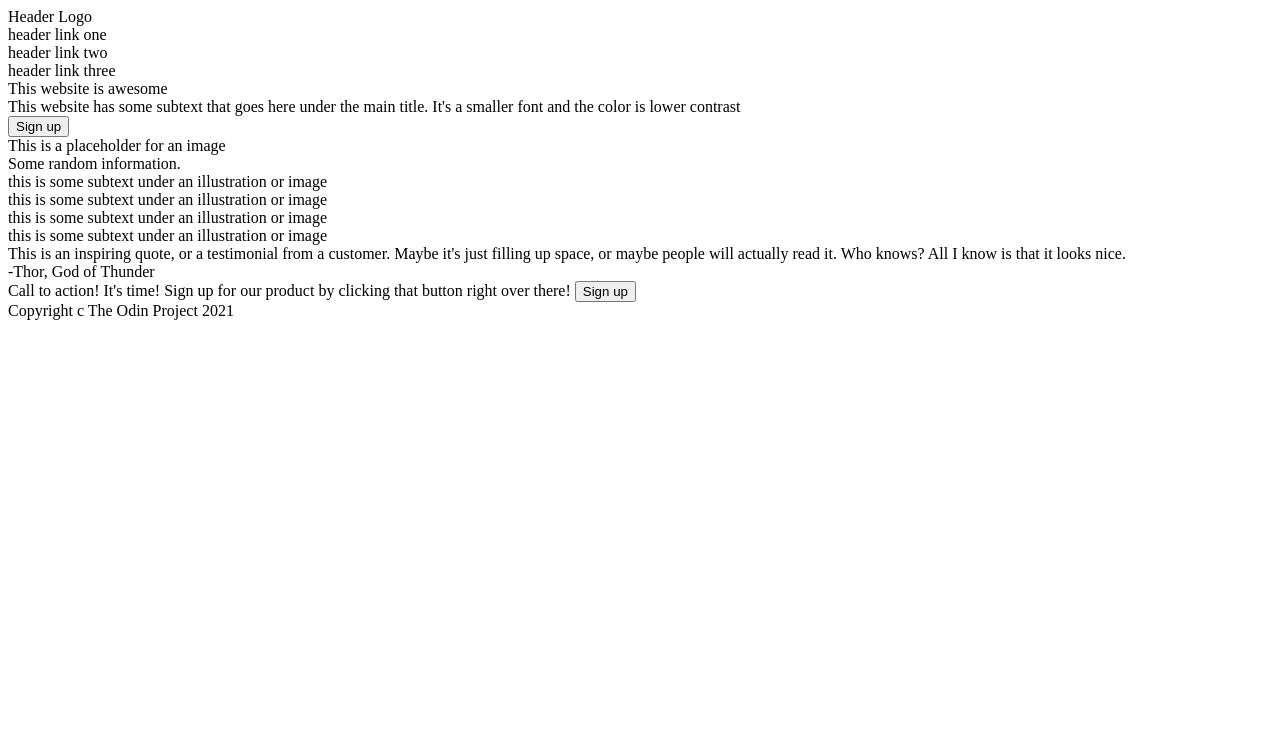
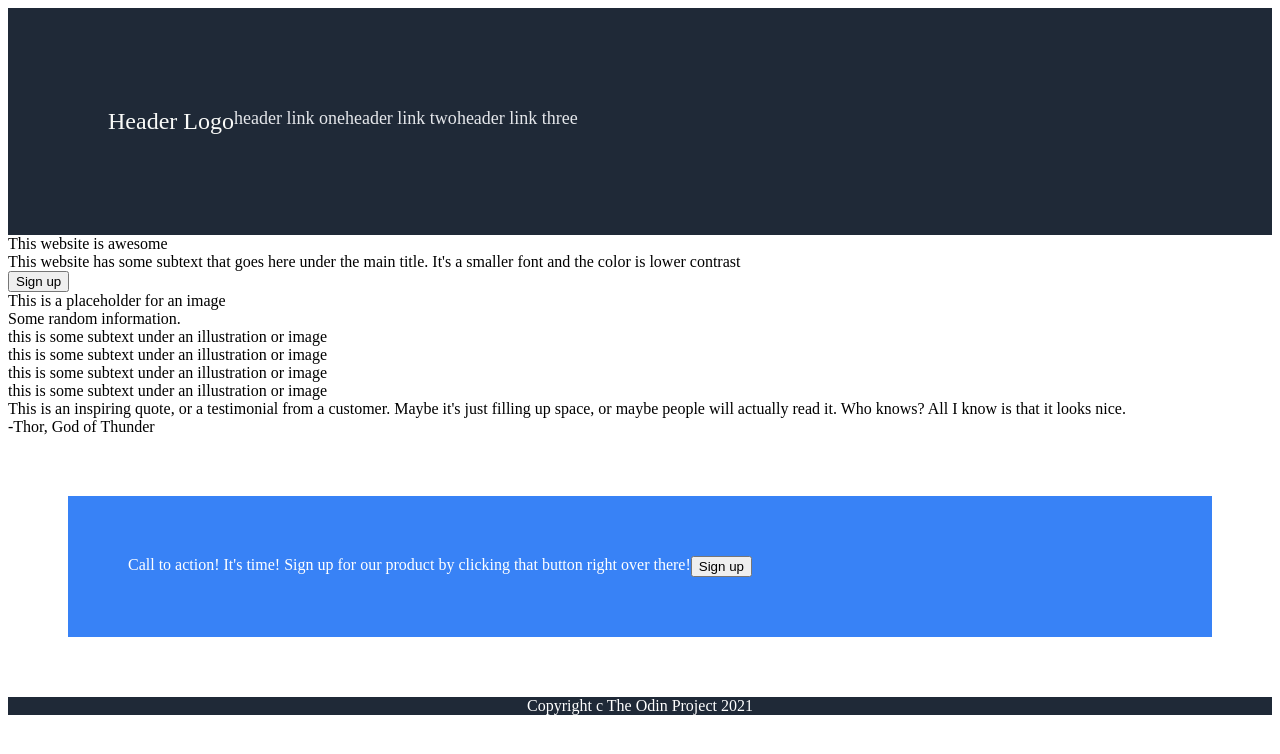
Before and after one commit to markmunir/landing-page, a plain HTML site: page index.html in a window 1280 px wide. Drawn offline with Linux system fonts and the light colour scheme.

Commit message:
Add CSS file
Created a CSS file for the styles and began adding styles
to landing page. Also linked stylesheet to html

```diff
--- a/index.html
+++ b/index.html
@@ -4,15 +4,18 @@
     <head>
         <meta charset="UTF-8">
         <title>Landing Page</title>
+        <link rel="stylesheet" href="styles.css" />
     </head>
 
     <body>
         <div class="header">
-            <div>Header Logo</div>
+            <div class="logo">Header Logo</div>
             <div>header link one</div>
             <div>header link two</div>
             <div>header link three</div>
+        </div>
 
+        <div class="main">
             <div>This website is awesome</div>
             <div>This website has some subtext that goes here under the main title. It's a smaller font and the color is lower contrast</div>
             <button type="button">Sign up</button>
@@ -34,7 +37,8 @@
         <div class="quote-atr">-Thor, God of Thunder</div>
 
         <div class="action-box">
-            Call to action! It's time! Sign up for our product by clicking that button right over there!
+            Call to action! It's time!
+            Sign up for our product by clicking that button right over there!
             <button type="button">Sign up</button>
         </div>
 
--- /dev/null
+++ b/styles.css
@@ -0,0 +1,39 @@
+.body {
+    display: flex;
+    flex-direction: column;
+}
+
+.header {
+    background-color: #1f2937;
+    display: flex;
+    justify-content: flex-start;
+    color: #E5E7EB;
+    font-size: 18px;
+    padding: 100px;
+    flex-shrink: 0;
+}
+
+.logo {
+    color: #F9FAF8;
+    font-size: 24px;
+    display: flex;
+    justify-content: flex-start;
+    flex-shrink: 0;
+}
+
+.action-box {
+    display: flex;
+    background-color: #3882F6;
+    border: 40px;
+    margin: 60px;
+    padding: 60px;
+    color: white;
+}
+
+.footer {
+    background-color: #1f2937;
+    display: flex;
+    color: white;
+    display: flex;
+    justify-content: center;
+}
```
